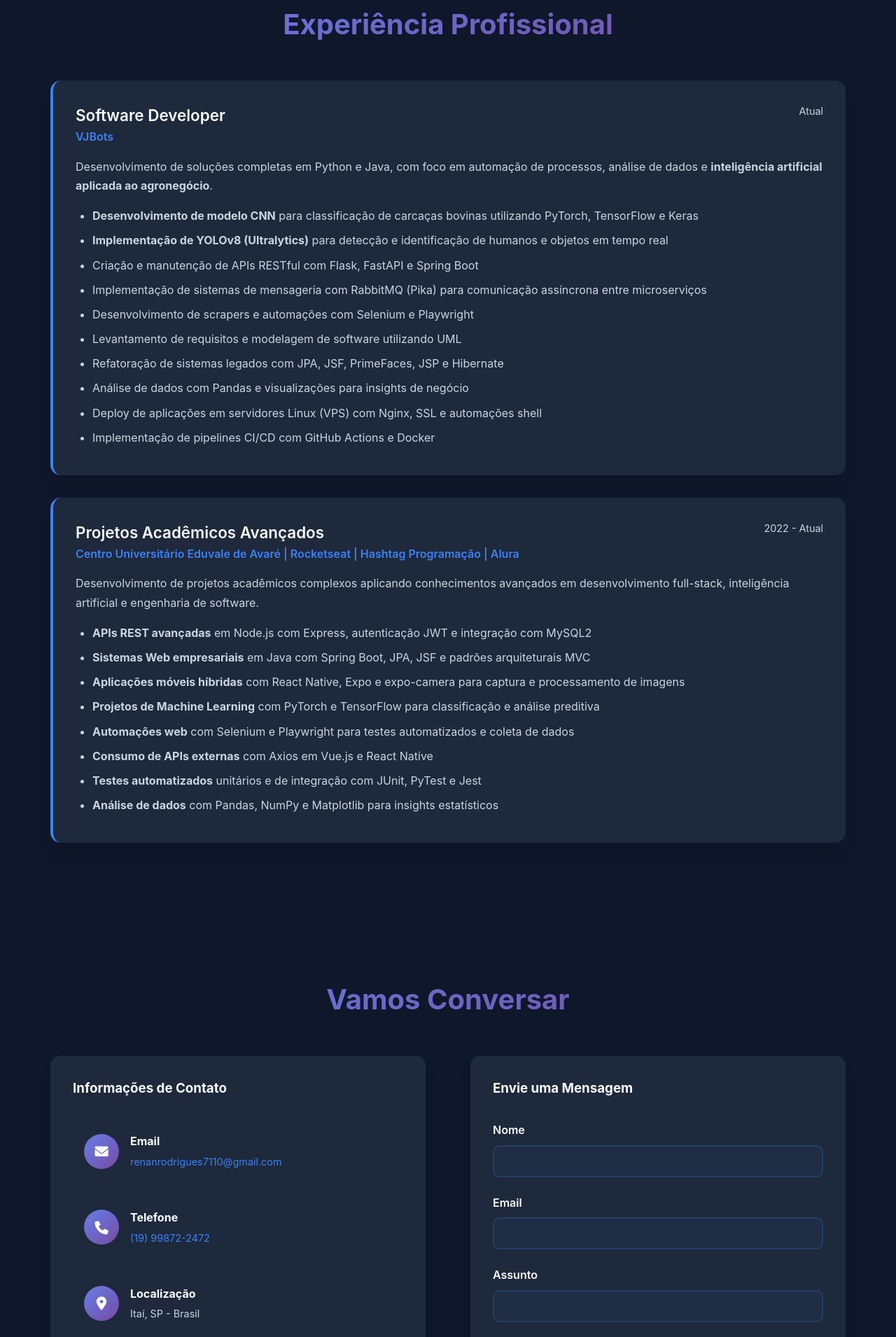
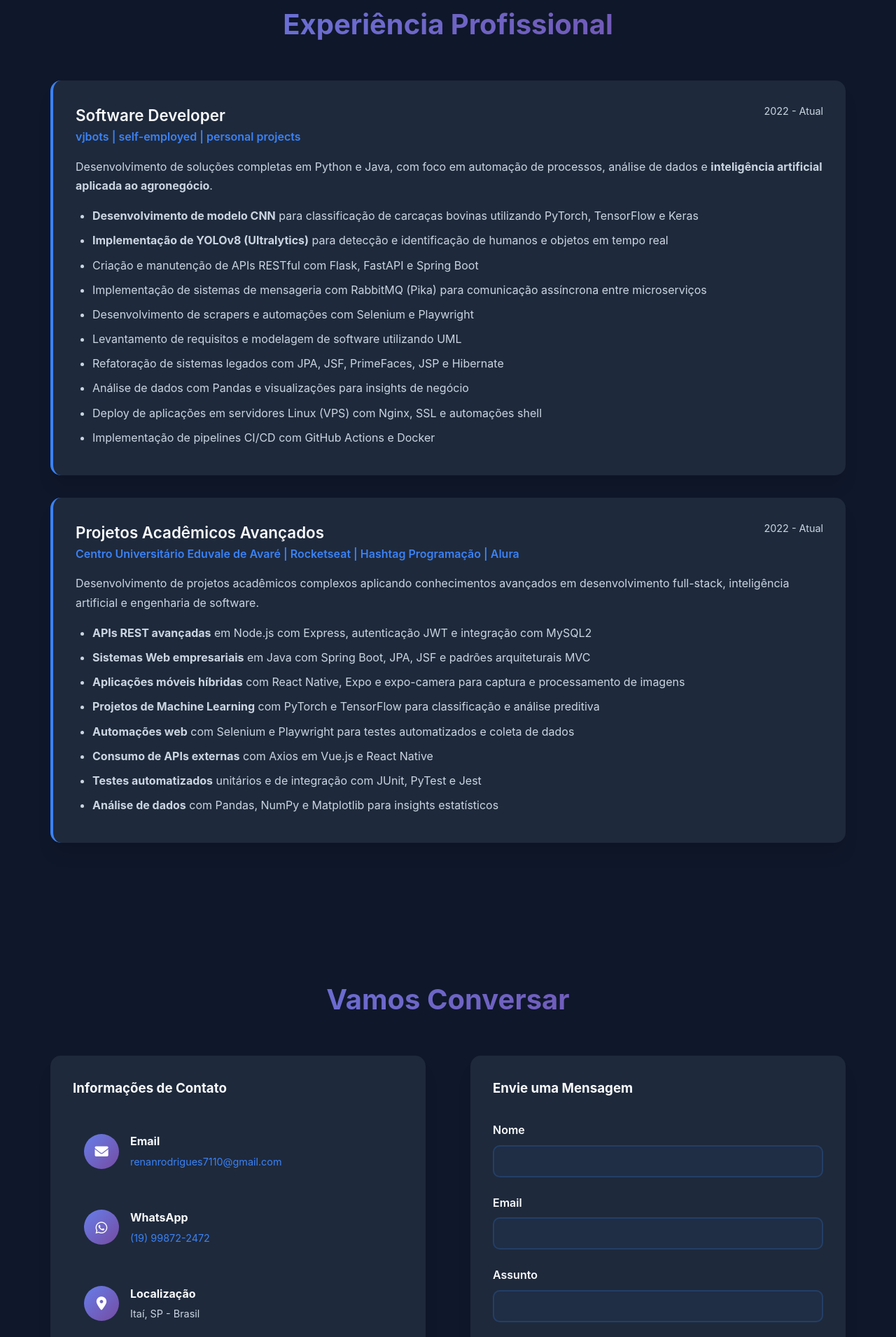
Before and after one commit to Renan-RodriguesDEV/portfolio, a plain HTML site: page src/index.html in a window 1280 px wide. Shown: the part 2945-4855 px from the top of the page at 70% size. Drawn offline with Linux system fonts and the light colour scheme.

Commit message:
fix: update experience details and contact method

```diff
--- a/src/index.html
+++ b/src/index.html
@@ -229,9 +229,11 @@
         <div class="experience-header">
           <div>
             <h3 class="experience-title">Software Developer</h3>
-            <p class="experience-company">VJBots</p>
+            <p class="experience-company">
+              vjbots | self-employed | personal projects
+            </p>
           </div>
-          <span class="experience-period">Atual</span>
+          <span class="experience-period">2022 - Atual</span>
         </div>
         <div class="experience-description">
           <p>
@@ -361,11 +363,15 @@
 
           <div class="contact-item">
             <div class="contact-icon">
-              <i class="fas fa-phone"></i>
+              <i class="fab fa-whatsapp"></i>
             </div>
             <div class="contact-details">
-              <h4>Telefone</h4>
-              <p><a href="tel:+5519998722472">(19) 99872-2472</a></p>
+              <h4>WhatsApp</h4>
+              <p>
+                <a href="https://wa.me/5519998722472" target="_blank"
+                  >(19) 99872-2472</a
+                >
+              </p>
             </div>
           </div>
 
```
